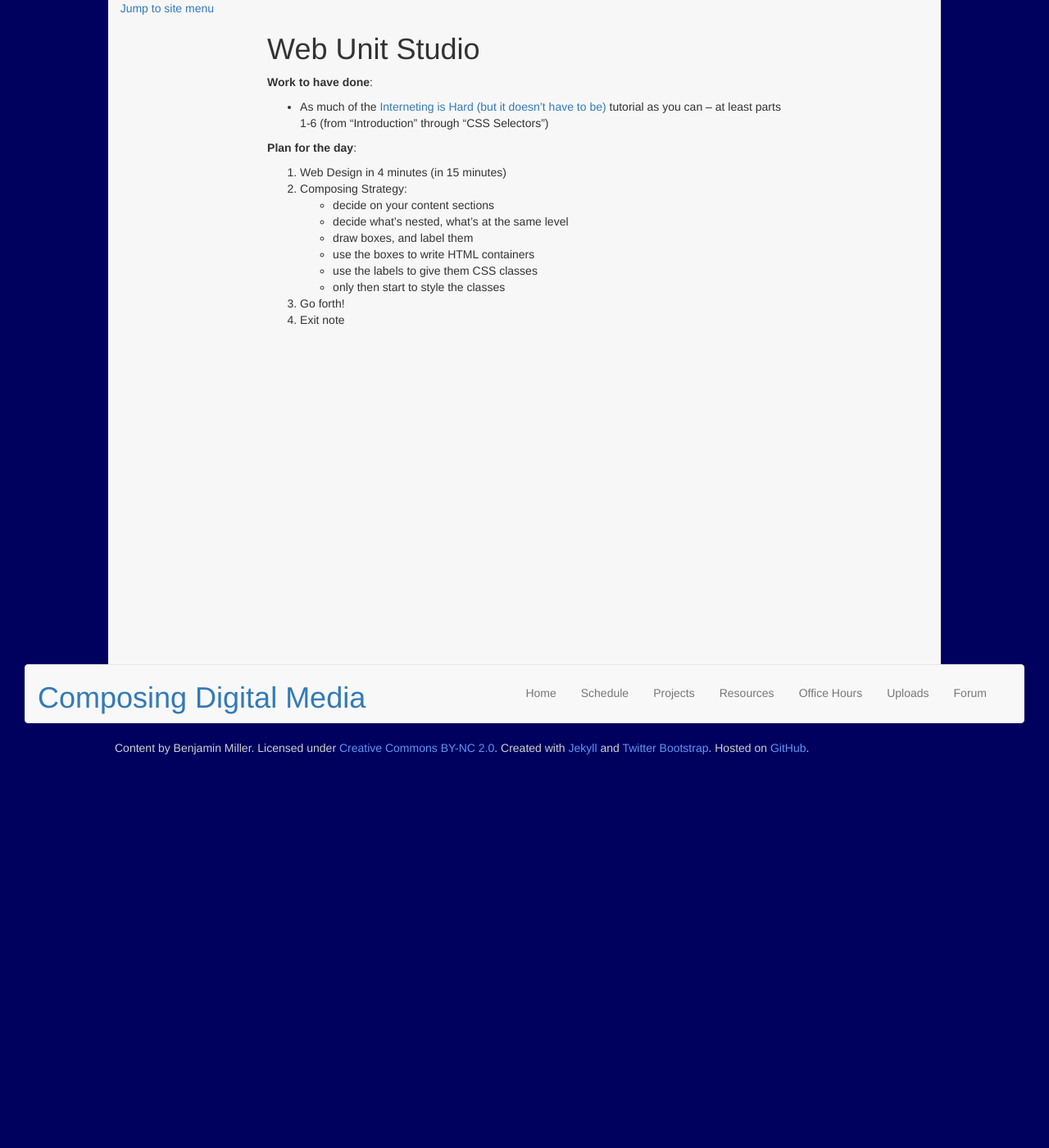
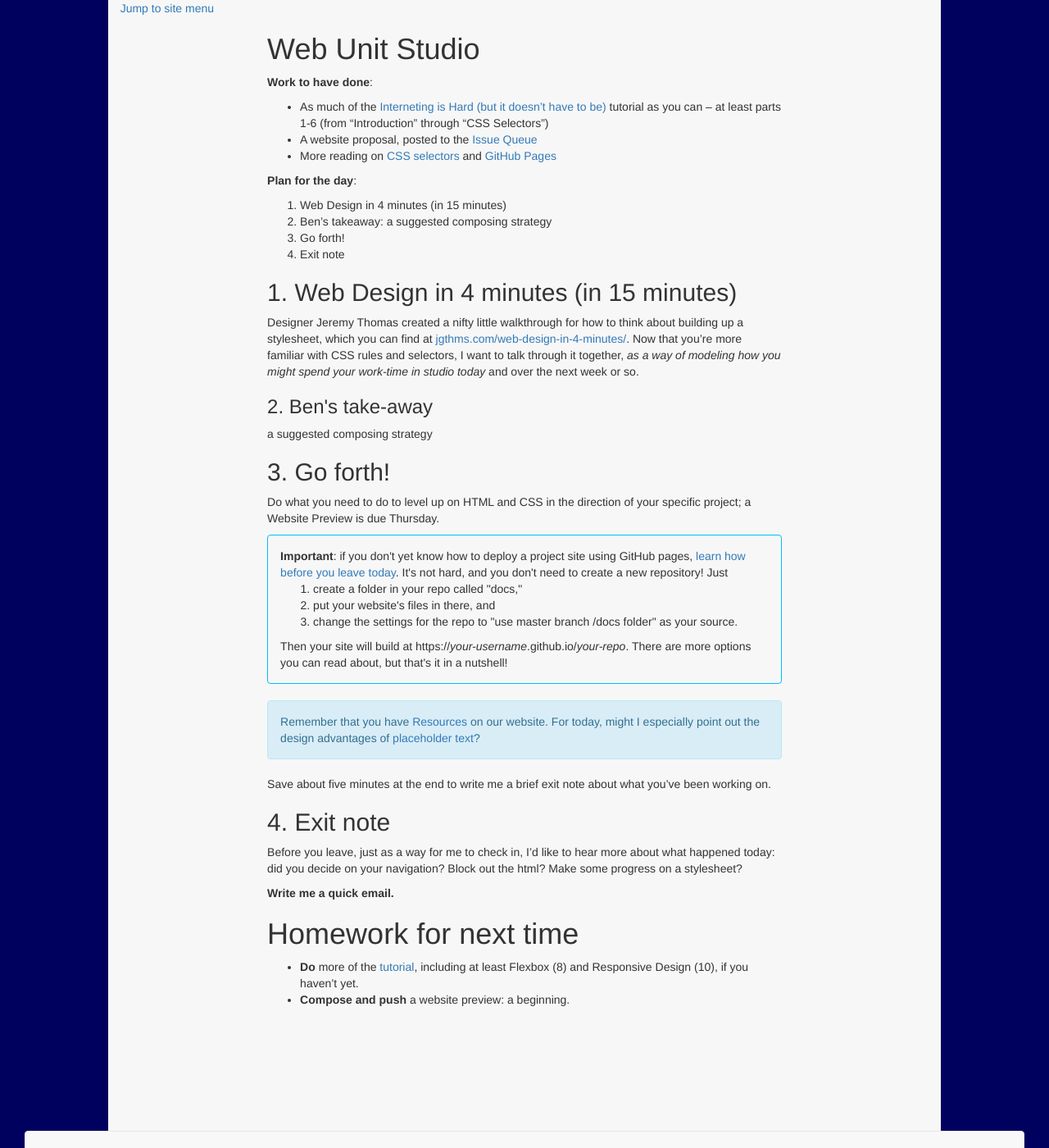
Before and after one commit to benmiller314/cdm2019fall, a Jekyll site: the page built from plans/lesson-18.md, in a window 1280 px wide and 1400 px high. Shown: the whole window at 82% size. Built offline with Jekyll 4.4.1, drawn with Linux system fonts in a browser that asks for light colours; our own code applies the rules of GitHub Pages for plain Markdown files.

Commit message:
actual lesson plan

```diff
--- a/plans/lesson-18.md
+++ b/plans/lesson-18.md
@@ -5,17 +5,69 @@ layout: bottomnav
 # Web Unit Studio
 
 **Work to have done**:
+
 * As much of the [Interneting is Hard (but it doesn't have to be)](http://web.archive.org/web/20190213013947/https://internetingishard.com/html-and-css/) tutorial as you can – at least parts 1-6 (from "Introduction" through "CSS Selectors")
+* A website proposal, posted to the [Issue Queue]({{site.github.repository_url}}/issues)
+* More reading on [CSS selectors](https://css-tricks.com/how-css-selectors-work/) and [GitHub Pages](https://pages.github.com/)
 
 **Plan for the day**:
 
 1. Web Design in 4 minutes (in 15 minutes)
-2. Composing Strategy:
-   - decide on your content sections
-   - decide what's nested, what's at the same level
-   - draw boxes, and label them
-   - use the boxes to write HTML containers
-   - use the labels to give them CSS classes
-   - only then start to style the classes
+2. Ben's takeaway: a suggested composing strategy
 3. Go forth!
 4. Exit note
+
+
+## 1. Web Design in 4 minutes (in 15 minutes)
+
+Designer Jeremy Thomas created a nifty little walkthrough for how to think about building up a stylesheet, which you can find at [jgthms.com/web-design-in-4-minutes/](http://jgthms.com/web-design-in-4-minutes/). Now that you're more familiar with CSS rules and selectors, I want to talk through it together, _as a way of modeling how you might spend your work-time in studio today_ and over the next week or so.
+
+<h3>2. Ben's take-away</h3>
+<details>
+<summary>a suggested composing strategy</summary>
+<ol>
+   <li>List out your content sections</li>
+   <li>Decide what's nested, what's at the same level</li>
+   <li>Draw boxes, and label them</li>
+   <li>Use the boxes to write HTML containers</li>
+   <li>Use the labels to give them CSS classes</li>
+   <li>Only then start to style the classes</li>
+   <li>Use some standard minimum styling
+      <ul>
+         <li>set a maximum width for text</li>
+         <li>give your main content and headers some padding</li>
+         <li>change font default away from "Times"</li>
+      </ul>
+   </li>
+</ol>
+</details>
+
+## 3. Go forth!
+
+Do what you need to do to level up on HTML and CSS in the direction of your specific project; a Website Preview is due Thursday.
+
+<div class="alert alert-white">
+<strong>Important</strong>: if you don't yet know how to deploy a project site using GitHub pages, <a href="https://help.github.com/en/github/working-with-github-pages/configuring-a-publishing-source-for-your-github-pages-site">learn how before you leave today</a>. It's not hard, and you don't need to create a new repository! Just <ol>
+<li>create a folder in your repo called "docs,"</li>
+<li>put your website's files in there, and </li>
+<li>change the settings for the repo to "use master branch /docs folder" as your source.</li>
+</ol>
+Then your site will build at https://<em>your-username</em>.github.io/<em>your-repo</em>. There are more options you can read about, but that's it in a nutshell!
+</div>
+
+<div class="alert alert-info">
+Remember that you have <a href="{{site.github.url}}/resources#web-design">Resources</a> on our website. For today, might I especially point out the design advantages of <a href="https://loremipsum.io">placeholder text</a>?
+</div>
+
+Save about five minutes at the end to write me a brief exit note about what you've been working on.
+
+## 4. Exit note
+
+Before you leave, just as a way for me to check in, I'd like to hear more about what happened today: did you decide on your navigation? Block out the html? Make some progress on a stylesheet?
+
+**Write me a quick email.**
+
+# Homework for next time
+
+* **Do** more of the [tutorial](https://internetingishard.com/html-and-css/), including at least Flexbox (8) and Responsive Design (10), if you haven't yet.
+* **Compose and push** a website preview: a beginning.
```
